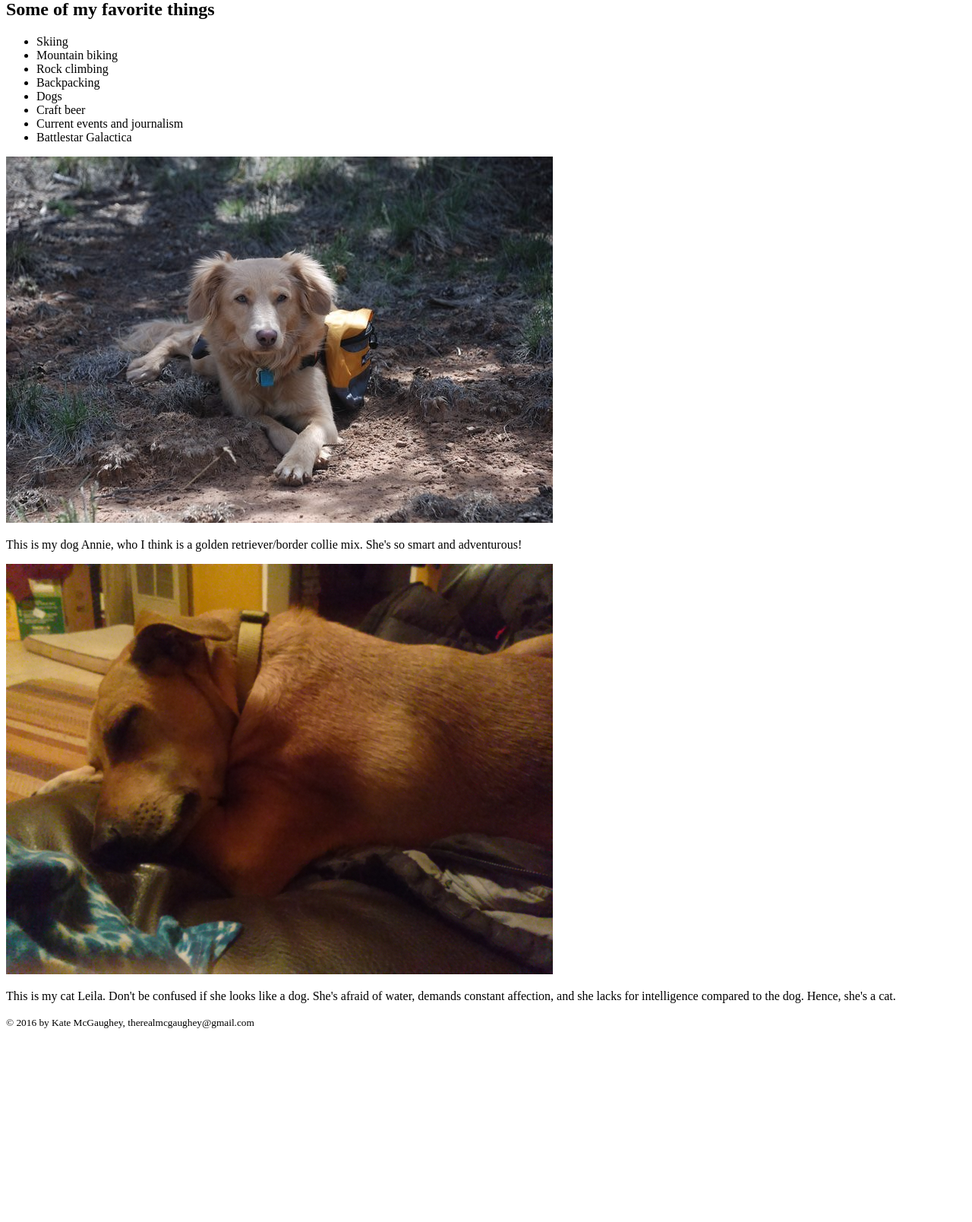
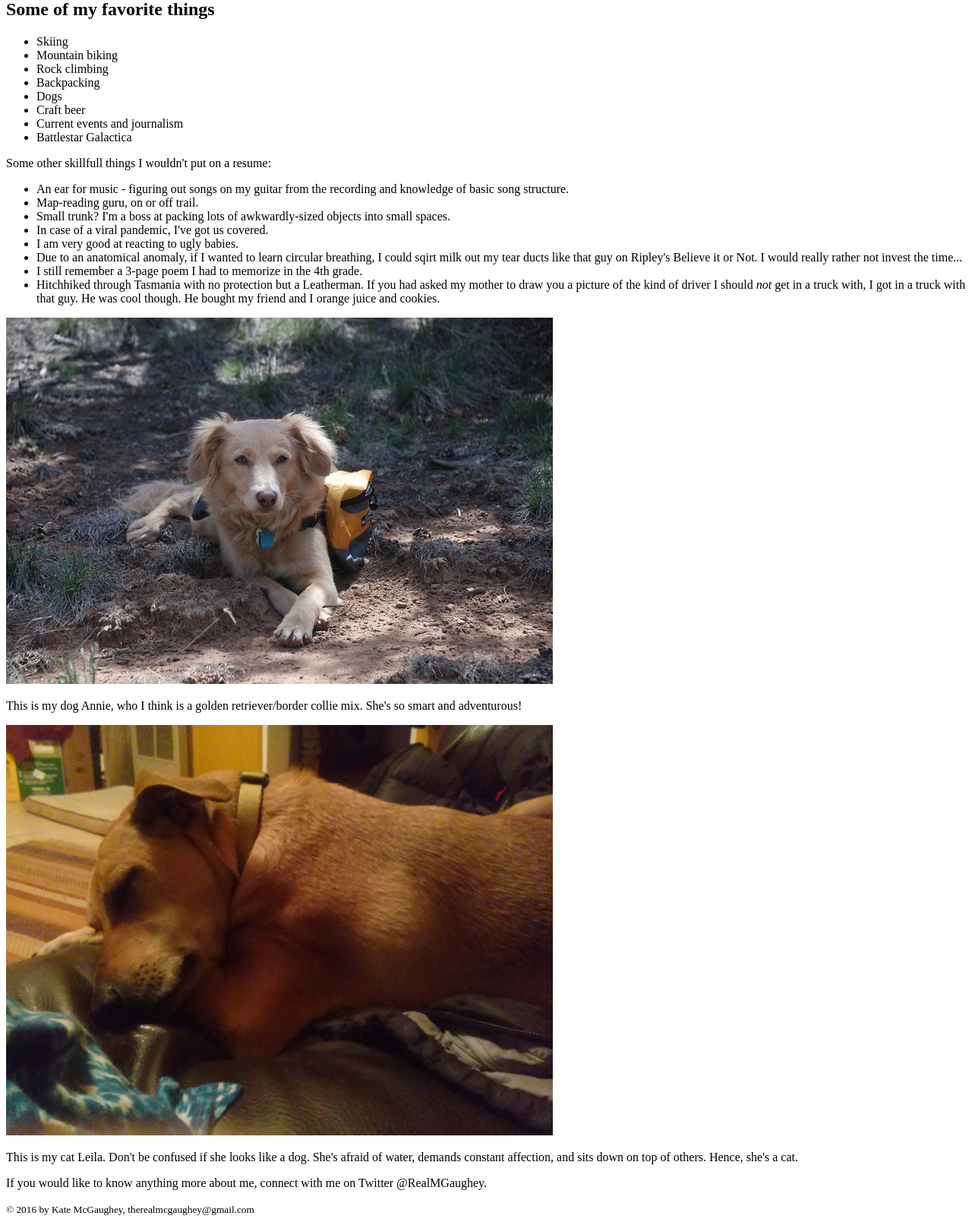
Before and after one commit to kate-mcgaughey/about-me, a PHP site: page / in a window 1280 px wide. Shown: the part 137-1745 px from the top of the page at 76% size. Before the commit the page ends 1490 px from the top, so only its background shows below. Run offline with PHP 8.4, Linux system fonts and the light colour scheme.

Commit message:
Finished body content

```diff
--- a/index.php
+++ b/index.php
@@ -18,10 +18,22 @@
 				<li>Current events and journalism</li>
 				<li>Battlestar Galactica</li>
 			</ul>
+			<p>Some other skillfull things I wouldn't put on a resume:</p>
+			<ul>
+				<li>An ear for music - figuring out songs on my guitar from the recording and knowledge of basic song structure.</li>
+				<li>Map-reading guru, on or off trail.</li>
+				<li>Small trunk? I'm a boss at packing lots of awkwardly-sized objects into small spaces.</li>
+				<li>In case of a viral pandemic, I've got us covered.</li>
+				<li>I am very good at reacting to ugly babies.</li>
+				<li>Due to an anatomical anomaly, if I wanted to learn circular breathing, I could sqirt milk out my tear ducts like that guy on Ripley's Believe it or Not. I would really rather not invest the time...</li>
+				<li>I still remember a 3-page poem I had to memorize in the 4th grade.</li>
+				<li>Hitchhiked through Tasmania with no protection but a Leatherman. If you had asked my mother to draw you a picture of the kind of driver I should <i>not</I> get in a truck with, I got in a truck with that guy. He was cool though. He bought my friend and I orange juice and cookies.</li>
+			</ul>
 		<img src="media/annie.png" alt="My dog"/>
 		<p>This is my dog Annie, who I think is a golden retriever/border collie mix. She's so smart and adventurous!</p>
 		<img src="media/leila.jpg" alt="My cat"/>
-		<p>This is my cat Leila. Don't be confused if she looks like a dog. She's afraid of water, demands constant affection, and she lacks for intelligence compared to the dog. Hence, she's a cat.</p>
+		<p>This is my cat Leila. Don't be confused if she looks like a dog. She's afraid of water, demands constant affection, and sits down on top of others. Hence, she's a cat.</p>
+		<p>If you would like to know anything more about me, connect with me on Twitter @RealMGaughey.</p>
 	</body>
 	<footer>
 		<small>© 2016 by Kate McGaughey, therealmcgaughey@gmail.com</small>
```
